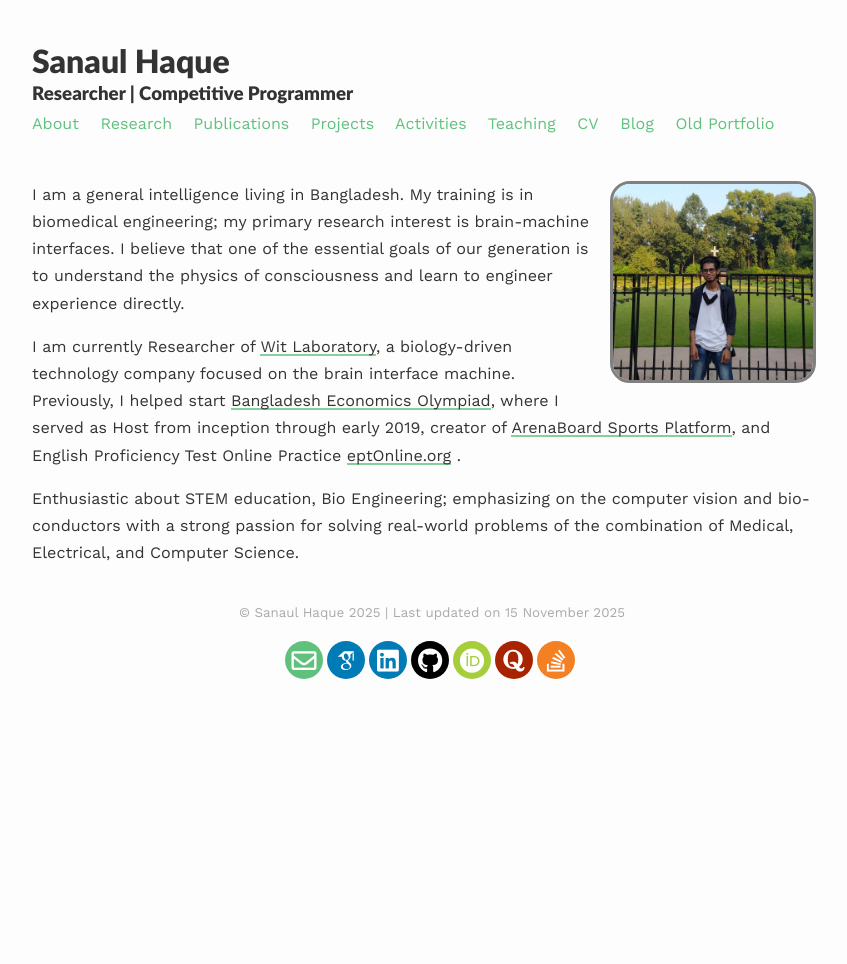
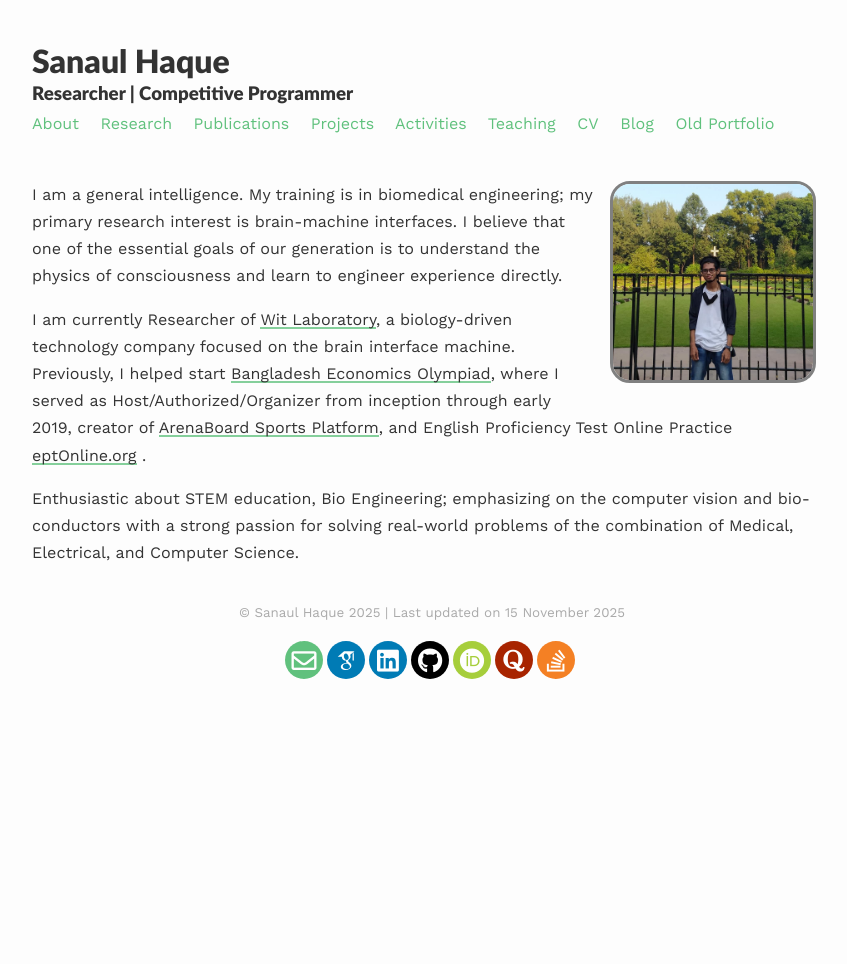
Before and after one commit to Md-Sanaul-Haque-Shanto/md-sanaul-haque-shanto.github.io, a Jekyll site: the page built from index.md, in a window 1280 px wide. Shown: the whole page, without its empty margins (208-1055 px from the left). Built offline with Jekyll 4.4.1, drawn with Linux system fonts in a browser that asks for light colours; nearby versions of some CDN libraries; some web fonts are replaced.

Commit message:
Update index.md

```diff
--- a/index.md
+++ b/index.md
@@ -7,8 +7,8 @@ profile:
 published: true
 ---
 
-I am a general intelligence living in Bangladesh. My training is in biomedical engineering; my primary research interest is brain-machine interfaces. I believe that one of the essential goals of our generation is to understand the physics of consciousness and learn to engineer experience directly.
+I am a general intelligence. My training is in biomedical engineering; my primary research interest is brain-machine interfaces. I believe that one of the essential goals of our generation is to understand the physics of consciousness and learn to engineer experience directly.
 
-I am currently Researcher of [Wit Laboratory](https://witlab.org), a biology-driven technology company focused on the brain interface machine. Previously, I helped start [Bangladesh Economics Olympiad](https://facebook.com/bdeo.official), where I served as Host from inception through early 2019, creator of [ArenaBoard Sports Platform](https://github.com/Md-Sanaul-Haque-Shanto/ArenaBoard-Alpha), and English Proficiency Test Online Practice [eptOnline.org](https://eptonline.org) .
+I am currently Researcher of [Wit Laboratory](https://witlab.org), a biology-driven technology company focused on the brain interface machine. Previously, I helped start [Bangladesh Economics Olympiad](https://bdeo.org), where I served as Host/Authorized/Organizer from inception through early 2019, creator of [ArenaBoard Sports Platform](https://github.com/Md-Sanaul-Haque-Shanto/ArenaBoard-Alpha), and English Proficiency Test Online Practice [eptOnline.org](https://eptonline.org) .
 
 Enthusiastic about STEM education, Bio Engineering; emphasizing on the computer vision and bio-conductors with a strong passion for solving real-world problems of the combination of Medical, Electrical, and Computer Science.
```
